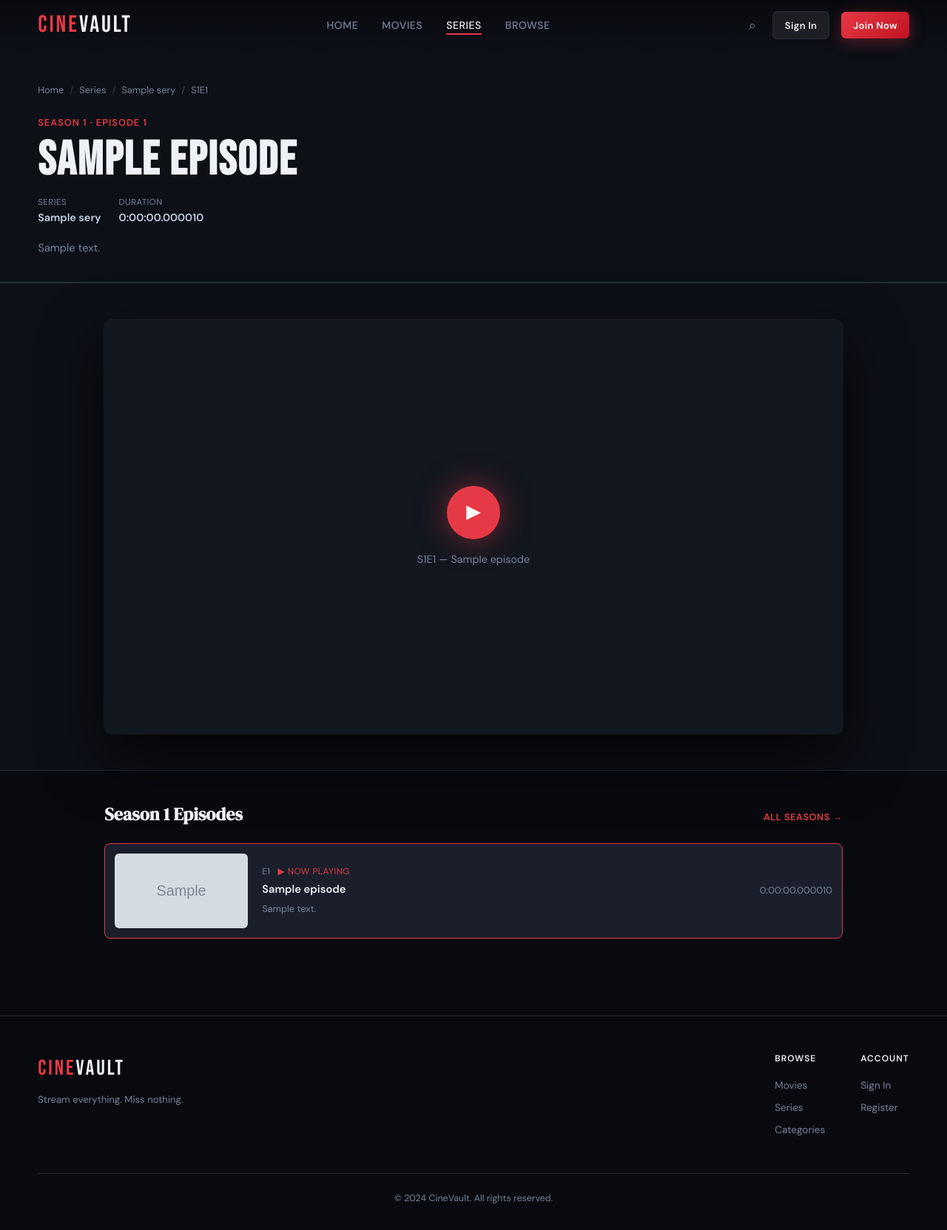
After one commit to Ahmed3atef/streaming-app, a Django app: page /episode/1/ in a window 1280 px wide. The commit adds this page. Shown: the whole page at 74% size. Run offline with Django 5.2, Linux system fonts and the light colour scheme; tables that the repository leaves empty hold one stand-in row (values such as "Sample post"); grey boxes marked "Sample" are stand-in pictures.

Commit message:
feat: implement dynamic sorting for movies and series lists, add new templates for episode and series details

```diff
--- a/series/views.py
+++ b/series/views.py
@@ -6,7 +6,13 @@ class SeriesListView(ListView):
     model = Series
     template_name = 'series/series_list.html'
     context_object_name = 'series'
-    ordering = ['-year']
+
+    def get_queryset(self):
+        sort = self.request.GET.get('sort', '-year')
+        allowed = ['name', '-name', 'year', '-year']
+        if sort not in allowed:
+            sort = '-year'
+        return Series.objects.all().order_by(sort)
 
 
 class SeriesDetailView(DetailView):
--- a/templates/base.html
+++ b/templates/base.html
@@ -23,7 +23,7 @@
     <div class="nav-actions">
         <button class="nav-search" onclick="toggleSearch()" title="Search">&#8981;</button>
         {% if user.is_authenticated %}
-            <a href="{% url 'profile' %}" class="nav-avatar">{{ user.username|first|upper }}</a>
+           <a href="{% url 'account_logout' %}"    class="btn btn-ghost btn-sm">Log Out</a>
         {% else %}
             <a href="{% url 'account_login' %}"    class="btn btn-ghost btn-sm">Sign In</a>
             <a href="{% url 'account_signup' %}" class="btn btn-primary btn-sm">Join Now</a>
--- /dev/null
+++ b/templates/series/episode_detail.html
@@ -0,0 +1,119 @@
+{% extends "base.html" %}
+{% block title %}{{ episode.title }} — {{ series.name }} — CineVault{% endblock %}
+{% block nav_series %}active{% endblock %}
+
+{% block content %}
+
+<!-- EPISODE HERO INFO -->
+<div style="padding:7rem 4vw 2rem;background:var(--deep);border-bottom:1px solid var(--border);">
+    <div class="breadcrumb">
+        <a href="{% url 'home' %}">Home</a>
+        <span class="breadcrumb-sep">/</span>
+        <a href="{% url 'series_list' %}">Series</a>
+        <span class="breadcrumb-sep">/</span>
+        <a href="{% url 'series_detail' series.pk %}">{{ series.name }}</a>
+        <span class="breadcrumb-sep">/</span>
+        <span>S{{ season.number }}E{{ episode.number }}</span>
+    </div>
+
+    <div style="display:flex;align-items:flex-start;gap:2rem;flex-wrap:wrap;">
+        <div style="flex:1;min-width:260px;">
+            <p style="color:var(--red);font-size:0.8rem;font-weight:700;text-transform:uppercase;letter-spacing:1px;margin-bottom:0.5rem;">
+                Season {{ season.number }} &middot; Episode {{ episode.number }}
+            </p>
+            <h1 style="font-family:'Bebas Neue',sans-serif;font-size:clamp(2rem,5vw,4rem);
+                       color:var(--white);letter-spacing:2px;line-height:1;margin-bottom:1rem;">
+                {{ episode.title }}
+            </h1>
+            <div style="display:flex;gap:1.5rem;margin-bottom:1rem;flex-wrap:wrap;">
+                <div>
+                    <div style="font-size:0.72rem;color:var(--text-dim);text-transform:uppercase;letter-spacing:0.5px;">Series</div>
+                    <div style="font-size:0.9rem;color:var(--text);font-weight:600;">{{ series.name }}</div>
+                </div>
+                {% if episode.duration %}
+                <div>
+                    <div style="font-size:0.72rem;color:var(--text-dim);text-transform:uppercase;letter-spacing:0.5px;">Duration</div>
+                    <div style="font-size:0.9rem;color:var(--text);font-weight:600;">{{ episode.duration }}</div>
+                </div>
+                {% endif %}
+            </div>
+            {% if episode.description %}
+            <p style="color:var(--text-dim);font-size:0.92rem;line-height:1.8;max-width:560px;">
+                {{ episode.description }}
+            </p>
+            {% endif %}
+        </div>
+    </div>
+</div>
+
+<!-- PLAYER -->
+<section class="player-section" id="player-section">
+    <div class="player-wrap">
+        {% if episode.media %}
+        <div class="player-placeholder" id="player-placeholder" onclick="loadVideo()">
+            <div class="play-btn-big">&#9654;</div>
+            <p style="color:var(--text-dim);font-size:0.9rem;">
+                S{{ season.number }}E{{ episode.number }} &mdash; {{ episode.title }}
+            </p>
+        </div>
+        <video id="movie-video" controls style="display:none;">
+            <source src="{{ episode.media.url }}">
+            Your browser does not support video.
+        </video>
+        {% else %}
+        <div class="player-placeholder" style="cursor:default;">
+            <div style="font-size:2rem;color:var(--muted);">&#127916;</div>
+            <p style="color:var(--text-dim);">Video not available yet</p>
+        </div>
+        {% endif %}
+    </div>
+
+    <!-- NEXT EPISODE -->
+    {% if next_ep %}
+    <div style="max-width:1000px;margin:1.2rem auto 0;display:flex;justify-content:flex-end;">
+        <a href="{% url 'episode_detail' next_ep.pk %}" class="btn btn-ghost">
+            Next: S{{ season.number }}E{{ next_ep.number }} {{ next_ep.title }} &rarr;
+        </a>
+    </div>
+    {% endif %}
+</section>
+
+<!-- ALL EPISODES IN THIS SEASON -->
+<div style="max-width:1100px;margin:0 auto;padding:2.5rem 4vw;">
+    <div class="section-header">
+        <h2 class="section-title">Season {{ season.number }} Episodes</h2>
+        <a href="{% url 'series_detail' series.pk %}" class="section-link">All Seasons &rarr;</a>
+    </div>
+    <div class="episode-list">
+        {% for ep in season.episodes.all %}
+        <a href="{% url 'episode_detail' ep.pk %}" class="episode-item {% if ep.pk == episode.pk %}active{% endif %}"
+           style="{% if ep.pk == episode.pk %}border-color:var(--red);background:var(--card);{% endif %}">
+            <div class="episode-thumb">
+                {% if ep.thumbnail %}
+                <img src="{{ ep.thumbnail.url }}" alt="{{ ep.title }}">
+                {% else %}
+                <div class="episode-thumb-placeholder">&#127916;</div>
+                {% endif %}
+                <div class="ep-play-overlay">&#9654;</div>
+            </div>
+            <div class="episode-info">
+                <div class="episode-num">
+                    E{{ ep.number }}
+                    {% if ep.pk == episode.pk %}
+                    <span style="color:var(--red);margin-left:0.4rem;">&#9654; Now Playing</span>
+                    {% endif %}
+                </div>
+                <div class="episode-title">{{ ep.title }}</div>
+                {% if ep.description %}
+                <div class="episode-desc">{{ ep.description }}</div>
+                {% endif %}
+            </div>
+            {% if ep.duration %}
+            <div class="episode-duration">{{ ep.duration }}</div>
+            {% endif %}
+        </a>
+        {% endfor %}
+    </div>
+</div>
+
+{% endblock %}
```
Also changed, not shown: movies/views.py (+7 -1 lines), templates/movies/movies_list.html (added, +46 -0 lines), templates/series/series_list.html (added, +53 -0 lines).
